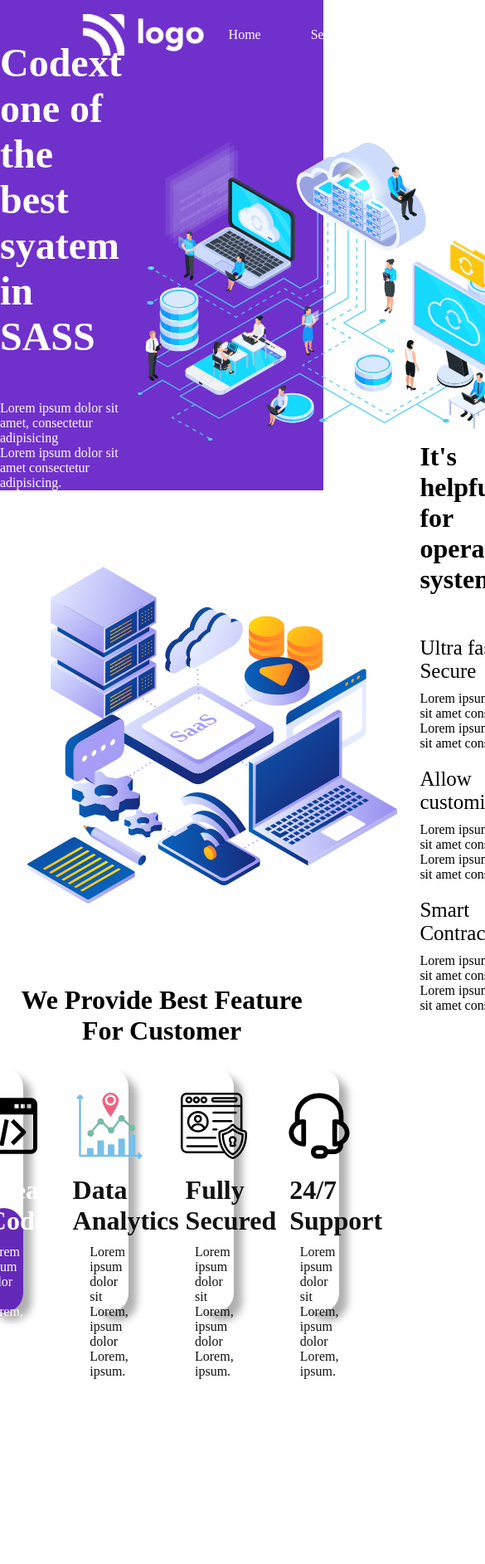
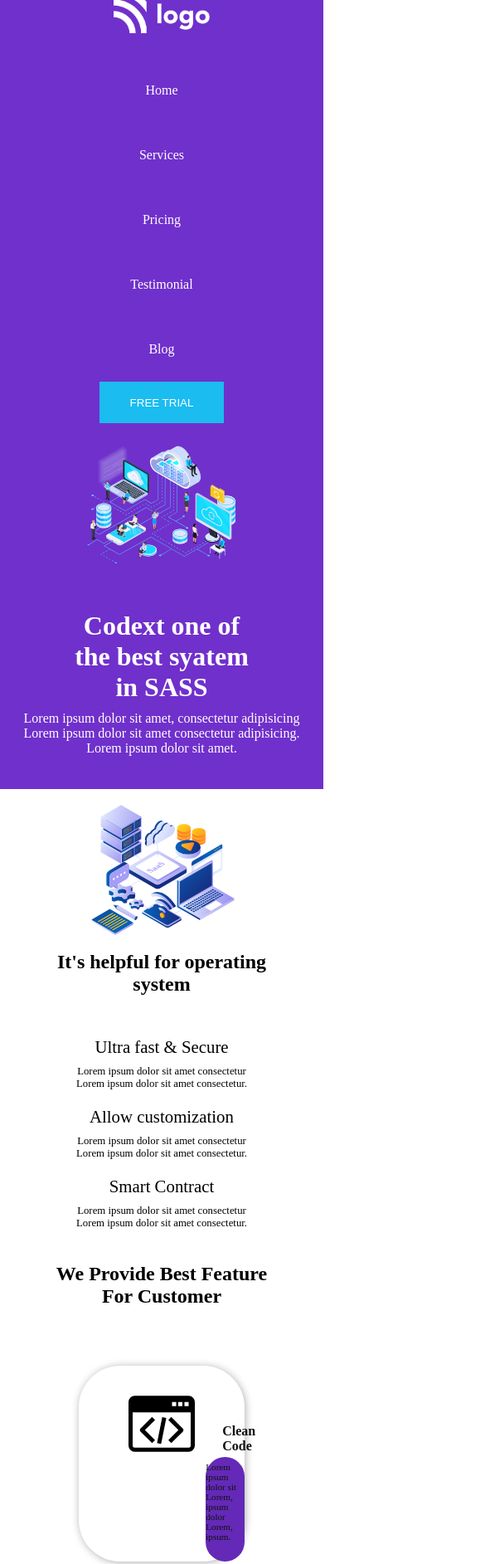
Before and after one commit to jatin2311/saas-landing-page, a plain HTML site: page index.html in a window 390 px wide. Shown: the top 1885 px of the page at 83% size, 585 px wide, since content can reach past the window. Before the commit the page ends 1662 px from the top, so only its background shows below. Drawn offline with Linux system fonts and the light colour scheme.

Commit message:
Update style.css

```diff
--- a/style/style.css
+++ b/style/style.css
@@ -113,7 +113,6 @@
   display: flex;
   height: 10vh;
   width: 100vw;
-  /* background-color: pink; */
   justify-content: center;
   align-items: center;
   font-size: 2rem;
@@ -124,7 +123,6 @@
 .footer-card-container {
   height: 40vh;
   width: 100vw;
-  /* background-color: pink; */
   display: flex;
   flex-direction: row;
   justify-content: center;
@@ -186,3 +184,149 @@
 .active-footer-card-subheading {
   color: #fff;
 }
+
+
+@media screen and (max-width: 808px) {
+  * {
+    padding: 0;
+    margin: 0;
+  }
+  .nav-bar {
+    height: auto;
+    width: 100vw;
+    background-color: #7030cc;
+    display: flex;
+    flex-direction: column;
+    border-top-right-radius: 0px;
+    border-top-left-radius: 0px;
+    gap: 30px;
+  }
+  .nav-list {
+    margin-right: 0px;
+    flex-direction: column;
+    align-items: center;
+  }
+  .trial-button {
+    margin-left: 0px;
+  }
+  .logo {
+    height: 40px;
+    margin-left: 0px;
+  }
+
+  .main-header-section {
+    height: auto;
+    width: 100vw;
+    background-color: #7030cc;
+    display: flex;
+    flex-direction: column;
+    justify-content: space-around;
+    align-items: center;
+    padding-top: 10px;
+    padding-bottom: 40px;
+  }
+
+  .main-1-image {
+    height: 50%;
+    width: 50%;
+    order: 1;
+  }
+  .main-text-1 {
+    margin-top: 50px;
+    order: 2;
+    display: flex;
+    flex-direction: column;
+    text-align: center;
+  }
+
+  .main-header-heading {
+    color: #fff;
+    font-size: 2rem;
+    font-weight: 550;
+  }
+
+  .para1 {
+    margin-top: 10px;
+    color: #fff;
+  }
+
+  .helpful-section {
+    height: auto;
+    width: 100vw;
+    display: flex;
+    flex-direction: column;
+  }
+
+  .helpful-image {
+    height: 50%;
+    width: 50%;
+  }
+
+  .help-text-container {
+    height: auto;
+    width: auto;
+    text-align: center;
+  }
+
+  .help-heading {
+    font-size: 1.5rem;
+  }
+
+  .help-list {
+    margin-top: 50px;
+    list-style: none;
+  }
+
+  .help-list-item {
+    font-size: 1.3rem;
+  }
+
+  .help-list-item-subheading {
+    margin-bottom: 20px;
+    margin-top: 10px;
+    font-weight: 100;
+    font-size: 0.8rem;
+  }
+
+  .footer-heading {
+    display: flex;
+    height: auto;
+    width: 100vw;
+    padding-top: 20px;
+    padding-bottom: 30px;
+    font-size: 1.5rem;
+  }
+
+  .footer-card-container {
+    height: auto;
+    width: 100vw;
+    display: flex;
+    flex-direction: row;
+    justify-content: center;
+    align-items: center;
+    flex-wrap: wrap;
+    gap: 30px;
+  }
+
+  .footer-card {
+    height: auto;
+    width: 200px;
+    display: flex;
+    flex-direction: column;
+    justify-content: space-between;
+    align-items: center;
+    border-radius: 50px;
+    box-shadow: 1px 1px 10px #1f1f1f5b;
+  }
+
+  .footer-card-heading {
+    font-size: 1rem;
+    color: #111;
+  }
+
+  .footer-card-subheading {
+    font-size: 0.7rem;
+    color: #111;
+    font-weight: 100;
+  }
+}
```
